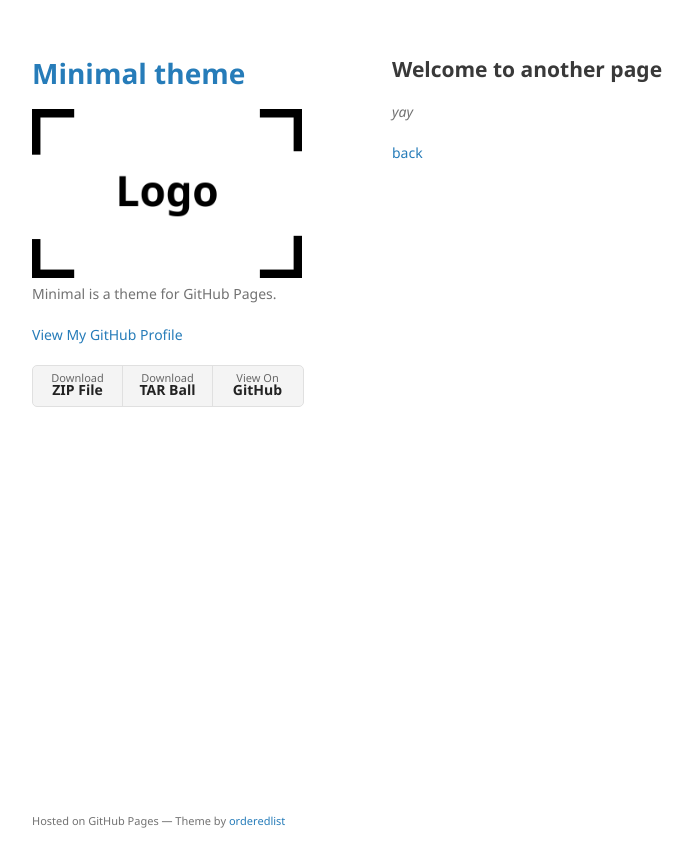
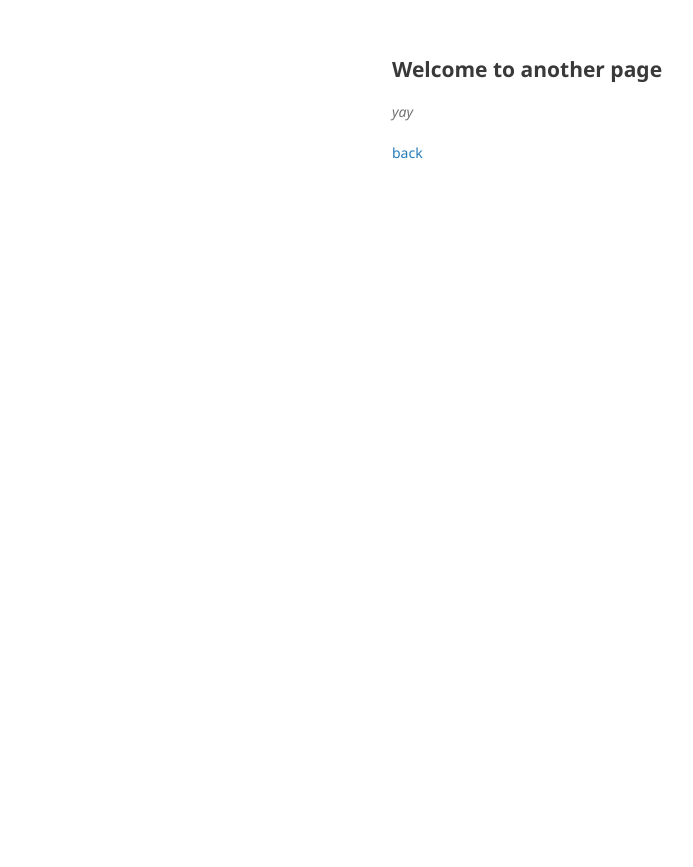
Before and after one commit to fyerecipes/fyerecipes.github.io, a Jekyll site: the page built from another-page.md, in a window 1280 px wide. Shown: the top 867 px of the page, without its empty margins (178-871 px from the left). Built offline with Jekyll 4.4.1, drawn with Linux system fonts in a browser that asks for light colours; our own code applies the rules of GitHub Pages for plain Markdown files.

Commit message:
try to remove side

```diff
--- a/_layouts/default.html
+++ b/_layouts/default.html
@@ -13,42 +13,11 @@
   </head>
   <body>
     <div class="wrapper">
-      <header>
-        <h1><a href="{{ "/" | absolute_url }}">{{ site.title | default: site.github.repository_name }}</a></h1>
-
-        {% if site.logo %}
-          <img src="{{site.logo | relative_url}}" alt="Logo" />
-        {% endif %}
-
-        <p>{{ site.description | default: site.github.project_tagline }}</p>
-
-        {% if site.github.is_project_page %}
-        <p class="view"><a href="{{ site.github.repository_url }}">View the Project on GitHub <small>{{ site.github.repository_nwo }}</small></a></p>
-        {% endif %}
-
-        {% if site.github.is_user_page %}
-        <p class="view"><a href="{{ site.github.owner_url }}">View My GitHub Profile</a></p>
-        {% endif %}
-
-        {% if site.show_downloads %}
-        <ul class="downloads">
-          <li><a href="{{ site.github.zip_url }}">Download <strong>ZIP File</strong></a></li>
-          <li><a href="{{ site.github.tar_url }}">Download <strong>TAR Ball</strong></a></li>
-          <li><a href="{{ site.github.repository_url }}">View On <strong>GitHub</strong></a></li>
-        </ul>
-        {% endif %}
-      </header>
       <section>
 
       {{ content }}
 
       </section>
-      <footer>
-        {% if site.github.is_project_page %}
-        <p>This project is maintained by <a href="{{ site.github.owner_url }}">{{ site.github.owner_name }}</a></p>
-        {% endif %}
-        <p><small>Hosted on GitHub Pages &mdash; Theme by <a href="https://github.com/orderedlist">orderedlist</a></small></p>
-      </footer>
     </div>
     <script src="{{ "/assets/js/scale.fix.js" | relative_url }}"></script>
     {% if site.google_analytics %}
```
Also changed, not shown: _layouts/post.html (deleted, +0 -14 lines).
